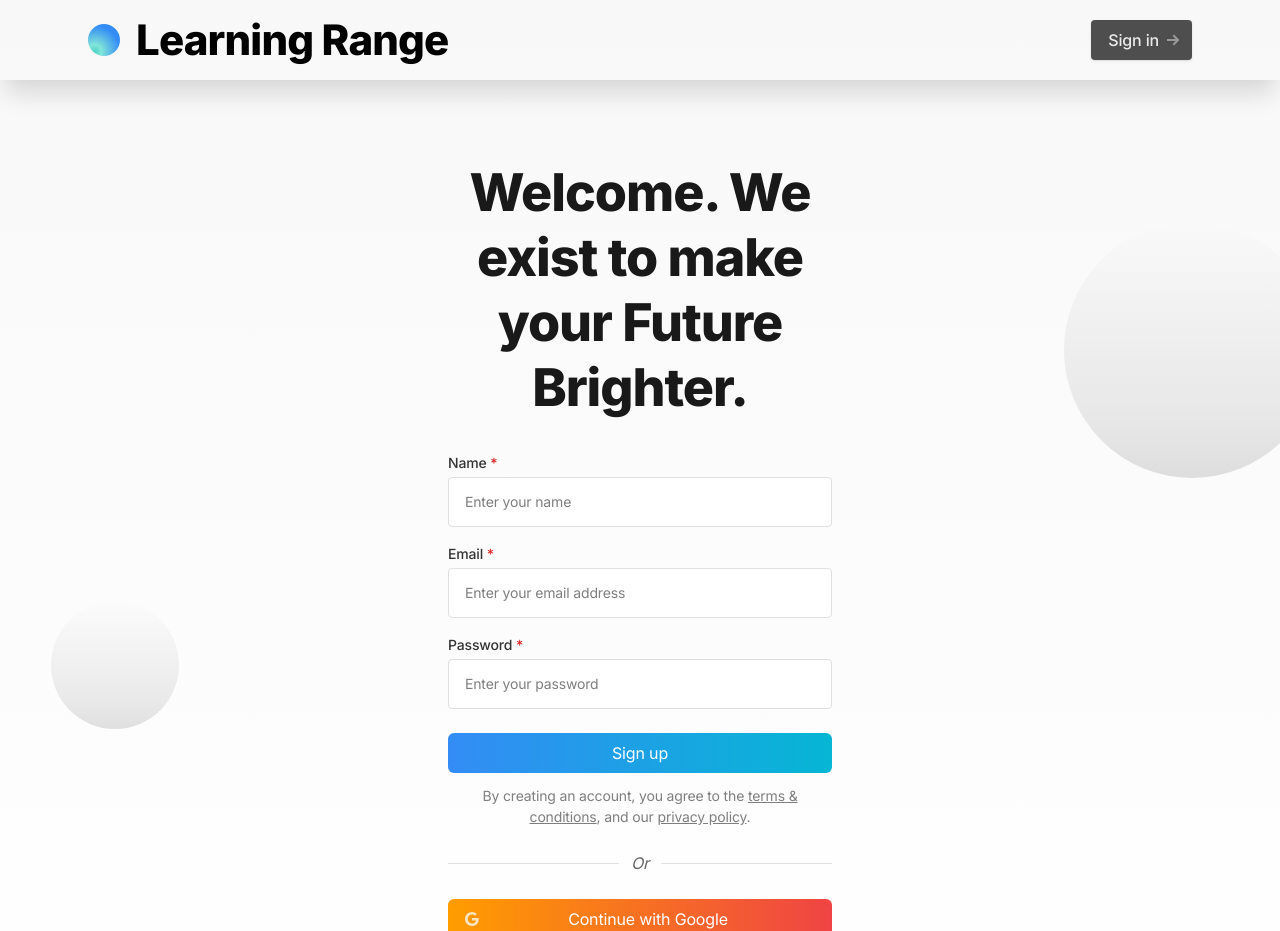
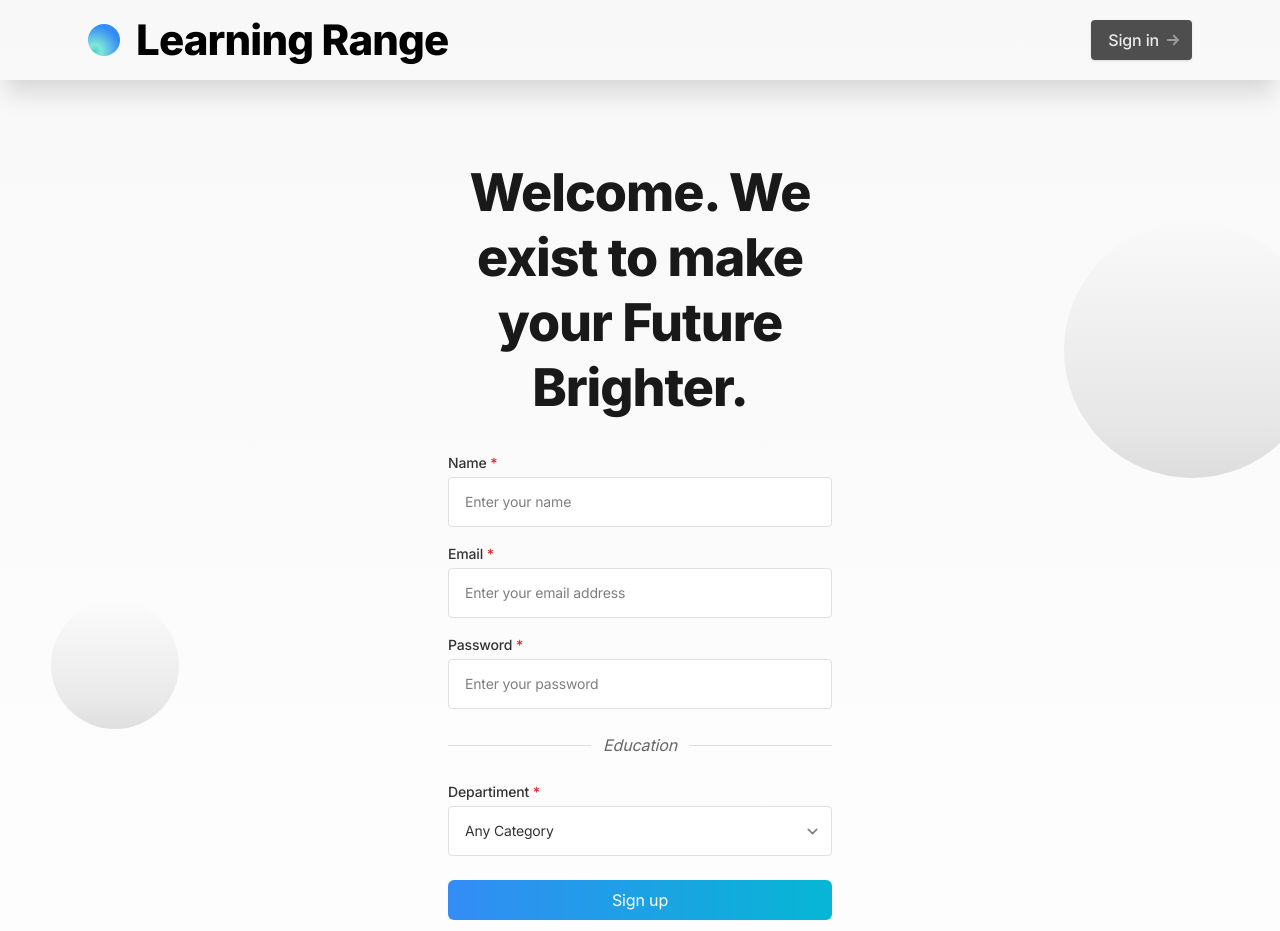
Before and after one commit to super-mela/practice-exit-exam, a Next.js app: page /signup in a window 1280 px wide. Shown: the top 931 px of the page. Built offline with nearby package versions, Linux system fonts and the light colour scheme.

Commit message:
departiment on registration

```diff
--- a/app/(auth)/signup/page.tsx
+++ b/app/(auth)/signup/page.tsx
@@ -1,11 +1,14 @@
-export const metadata = {
-  title: "Sign Up - Simple",
-  description: "Page description",
-};
+'use client'
+import { useState } from 'react'
+import Link from "next/link";
+import { CATEGORIES } from '../../../data'
+export default function SignUp() {
+  const [value, setValue] = useState('')
 
-import Link from "next/link";
+  const handleSelect = (e: any) => {
+    setValue(e.target.value);
+  }
 
-export default function SignUp() {
   return (
     <section className="bg-gradient-to-b from-[#8080800e] to-[#ffffff18]">
       <div
@@ -100,6 +103,42 @@ export default function SignUp() {
                   />
                 </div>
               </div>
+              <div className="flex items-center my-6">
+                <div
+                  className="border-t border-gray-300 grow mr-3"
+                  aria-hidden="true"
+                ></div>
+                <div className="text-gray-600 italic">Education</div>
+                <div
+                  className="border-t border-gray-300 grow ml-3"
+                  aria-hidden="true"
+                ></div>
+              </div>
+              <div className="flex flex-wrap -mx-3 mb-4">
+                <div className="w-full px-3">
+                  <label
+                    className="block text-gray-800 text-sm font-medium mb-1"
+                    htmlFor="password"
+                  >
+                    Departiment <span className="text-red-600">*</span>
+                  </label>
+                  <select
+                    className="form-input w-full text-gray-800 border-2 border-[#00000045] p-2 text-sm"
+                    value={value}
+                    onChange={e => handleSelect(e)}
+                  >
+                    {CATEGORIES.map((item) => (
+                      <option key={item.key} value={item.value}>{item.text}</option>
+                    ))}
+                  </select>
+                  {/* <input
+                    id="password"
+                    type="password"
+                    placeholder="Enter your password"
+                    required
+                  /> */}
+                </div>
+              </div>
               <div className="flex flex-wrap -mx-3 mt-6">
                 <div className="w-full px-3">
                   <button className="p-2 rounded-md text-white bg-gradient-to-l from-cyan-500 to-blue-500 w-full">
```
